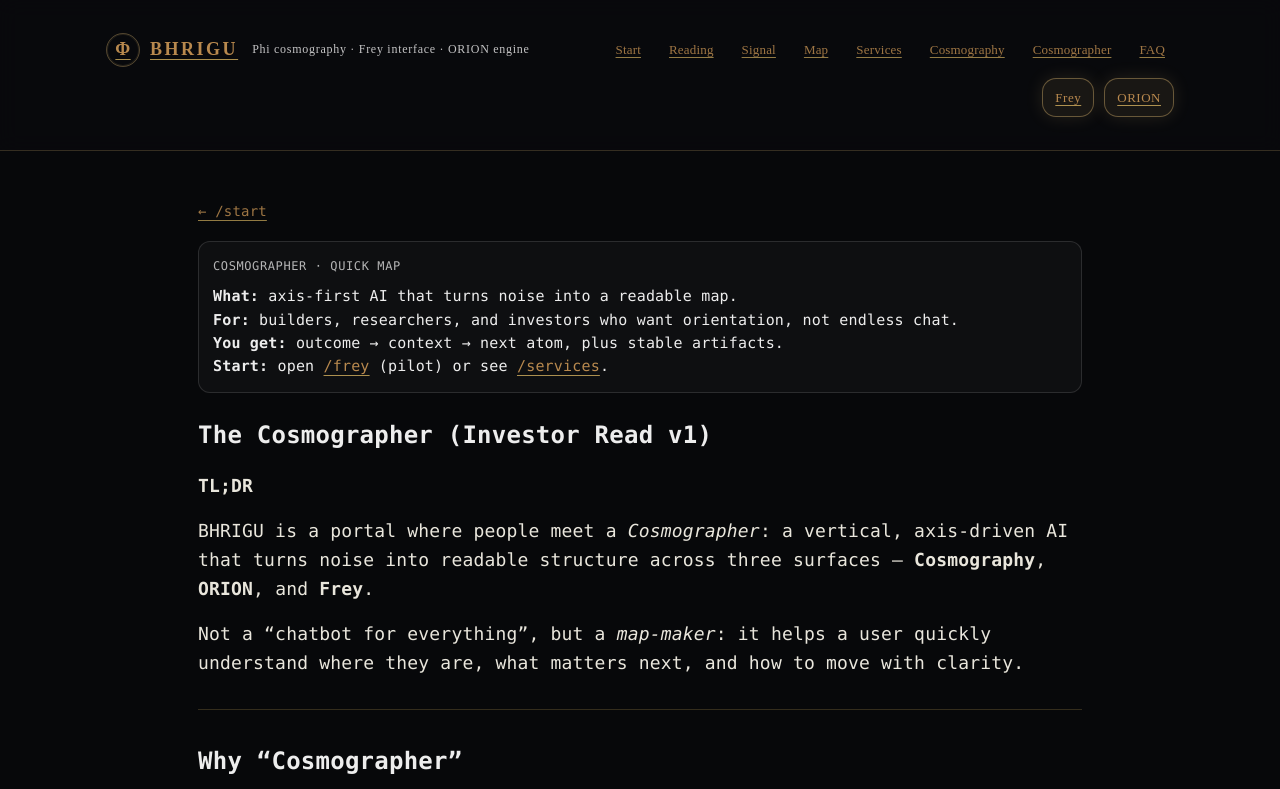
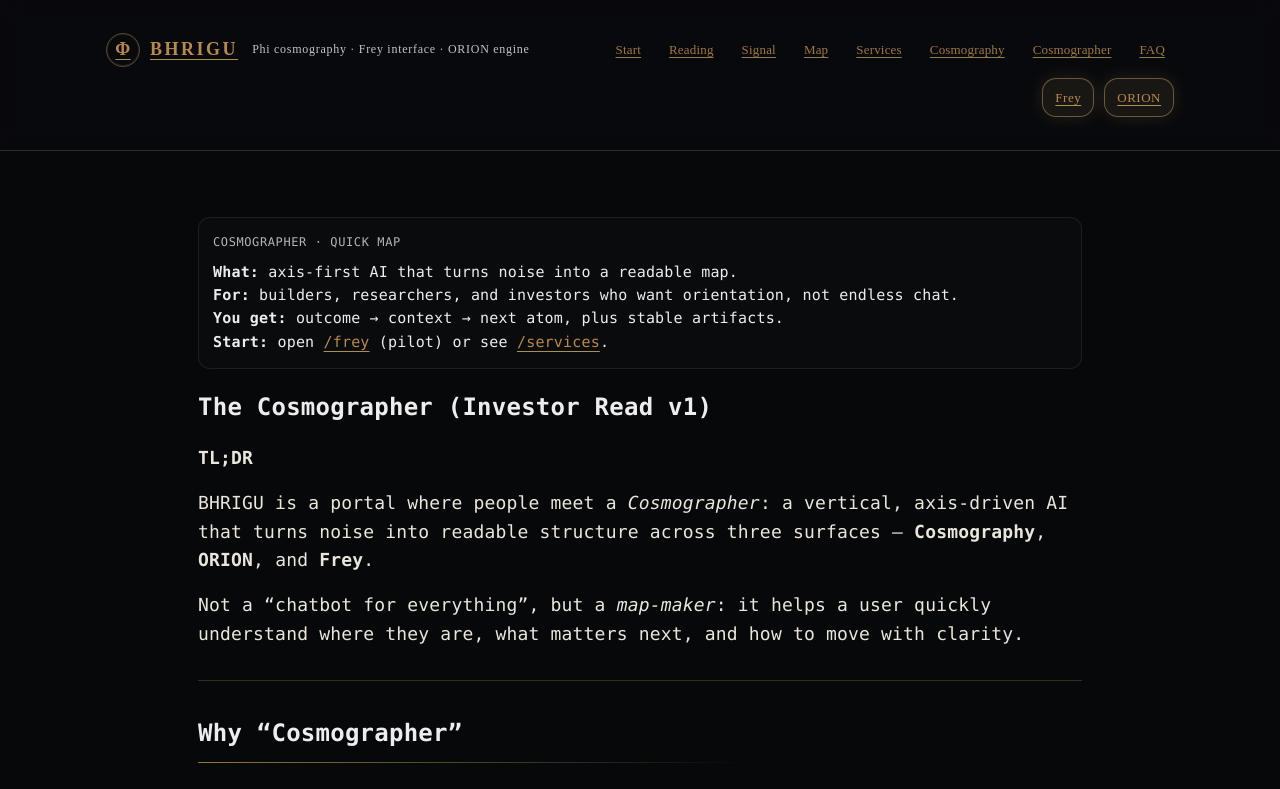
Before and after one commit to AiBhrigu/bhrigu-portal, a Next.js app: page /cosmographer in a window 1280 px wide. Shown: the top 789 px of the page. Built offline with nearby package versions, Linux system fonts and the light colour scheme.

Commit message:
cosmographer: polish v0.3 (spacing + softer boxes)

```diff
--- a/pages/cosmographer.js
+++ b/pages/cosmographer.js
@@ -210,16 +210,16 @@ export default function Cosmographer() {
       </Head>
       <main style={{ maxWidth: 920, margin: "0 auto", padding: "48px 18px" }}>
         <div style={{ marginBottom: 18, opacity: 0.85, fontSize: 14 }}>
-          <a href="/start">← /start</a>
+
         </div>
 
         <section
           style={{
-            margin: "18px 0 22px",
+            margin: "10px 0 18px",
             padding: "14px 14px",
-            border: "1px solid rgba(255,255,255,0.12)",
+            border: "1px solid rgba(255,255,255,0.08)",
             borderRadius: 12,
-            background: "rgba(255,255,255,0.03)",
+            background: "rgba(255,255,255,0.015)",
           }}
         >
           <div style={{ fontSize: 12, letterSpacing: 0.6, textTransform: "uppercase", opacity: 0.75, marginBottom: 8 }}>
@@ -243,9 +243,9 @@ export default function Cosmographer() {
           style={{
             marginTop: 26,
             padding: "14px 14px",
-            border: "1px solid rgba(255,255,255,0.12)",
+            border: "1px solid rgba(255,255,255,0.08)",
             borderRadius: 12,
-            background: "rgba(255,255,255,0.02)",
+            background: "rgba(255,255,255,0.015)",
           }}
         >
           <div style={{ fontWeight: 600, marginBottom: 8 }}>Next</div>
```
